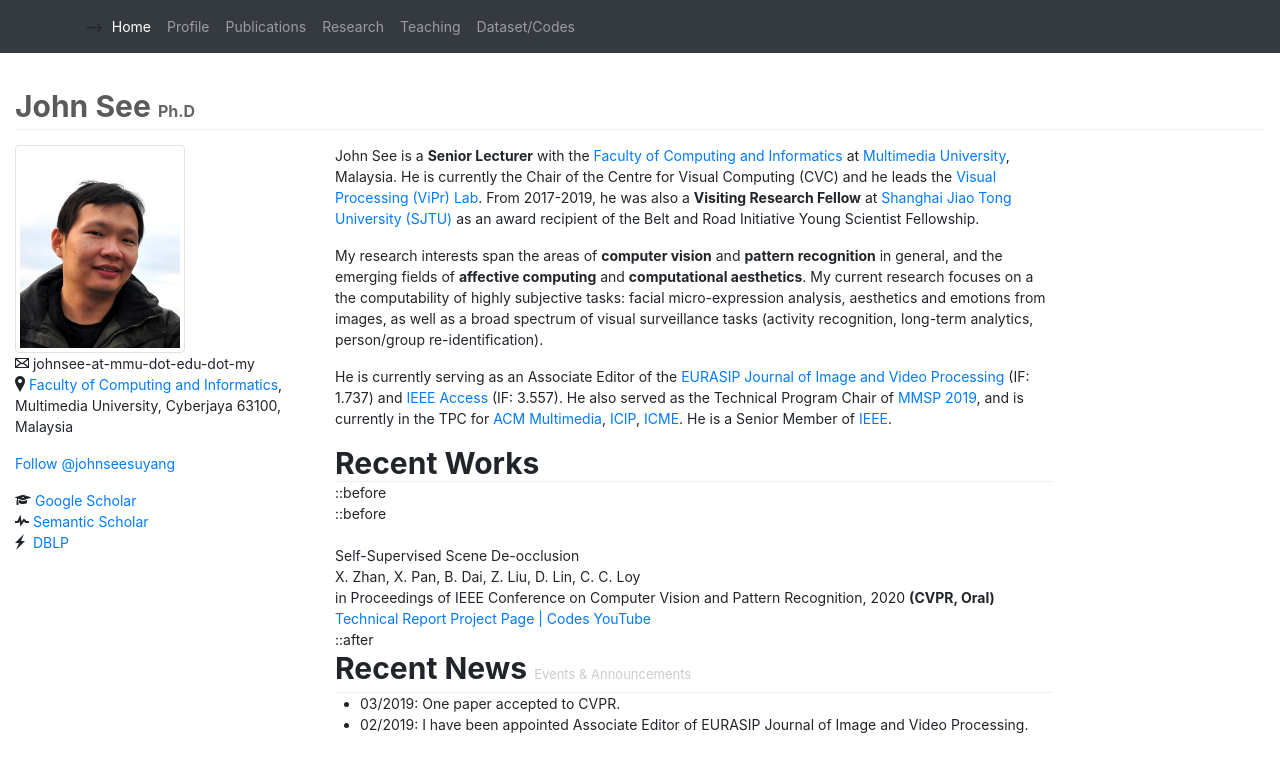
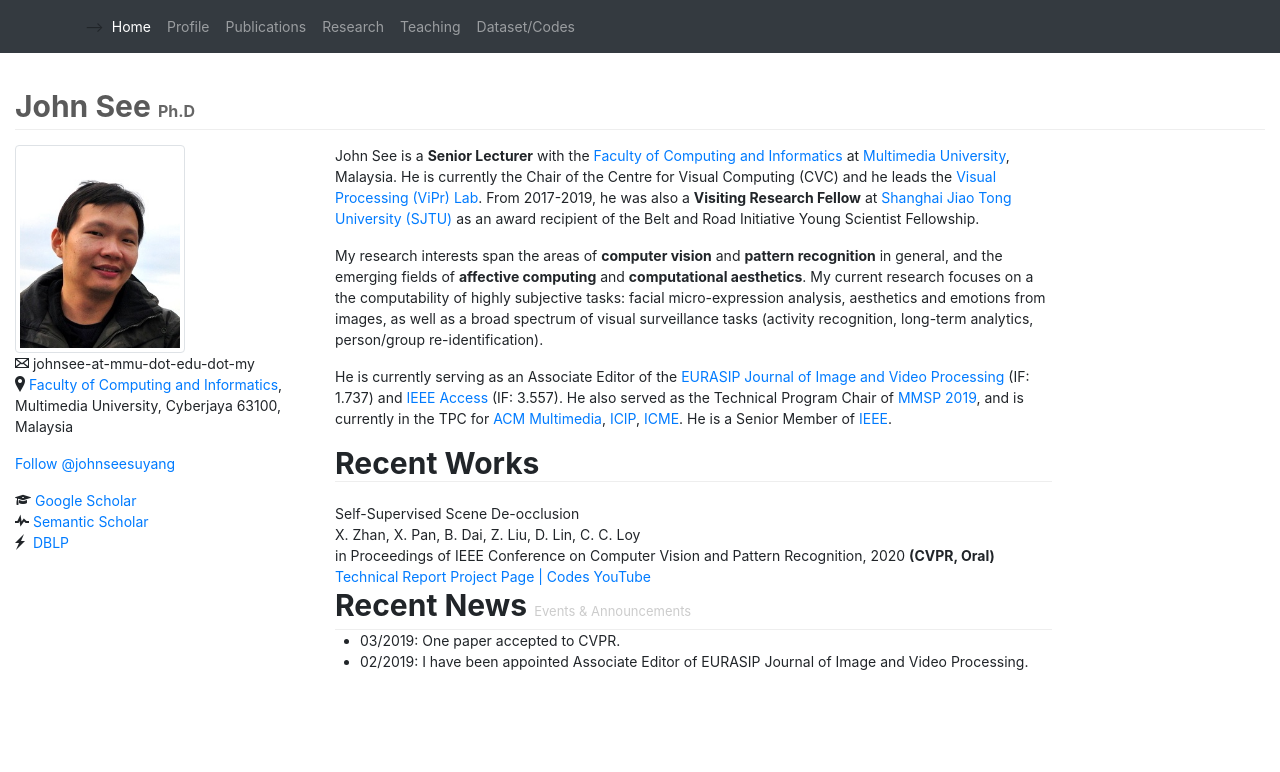
Before and after one commit to john-see/john-see.github.io, a Jekyll site: the page index.html, which Jekyll copies as it is, in a window 1280 px wide. Shown: the top 772 px of the page. Built offline with Jekyll 4.4.1, drawn with Linux system fonts in a browser that asks for light colours; comment, search, counter and statistics services are not loaded.

Commit message:
edit interface

```diff
--- a/index.html
+++ b/index.html
@@ -101,9 +101,9 @@
                 <h1>Recent Works</h1>
             </div>
             <!-- content -->
-            <div class="row-fluid">::before
+            <div class="row-fluid">
             <div class="span12">
-                <div class="row-fluid">::before
+                <div class="row-fluid">
                     <div class="span3">
                         <img src="" width="360" alt="" />
                     </div>
@@ -117,7 +117,7 @@
                         <a href="https://arxiv.org/abs/2004.02788"><span class="label_download">Technical Report</span></a>
                         <a href="https://xiaohangzhan.github.io/projects/deocclusion/"><span class="label_download">Project Page | Codes</span></a>
                         <a href="https://www.youtube.com/watch?v=xIHCyyaB5gU&amp;feature=emb_title"><span class="label_download">YouTube</span></a>
-                    </div>::after
+                    </div>
                 </div>
             </div>
 
```
